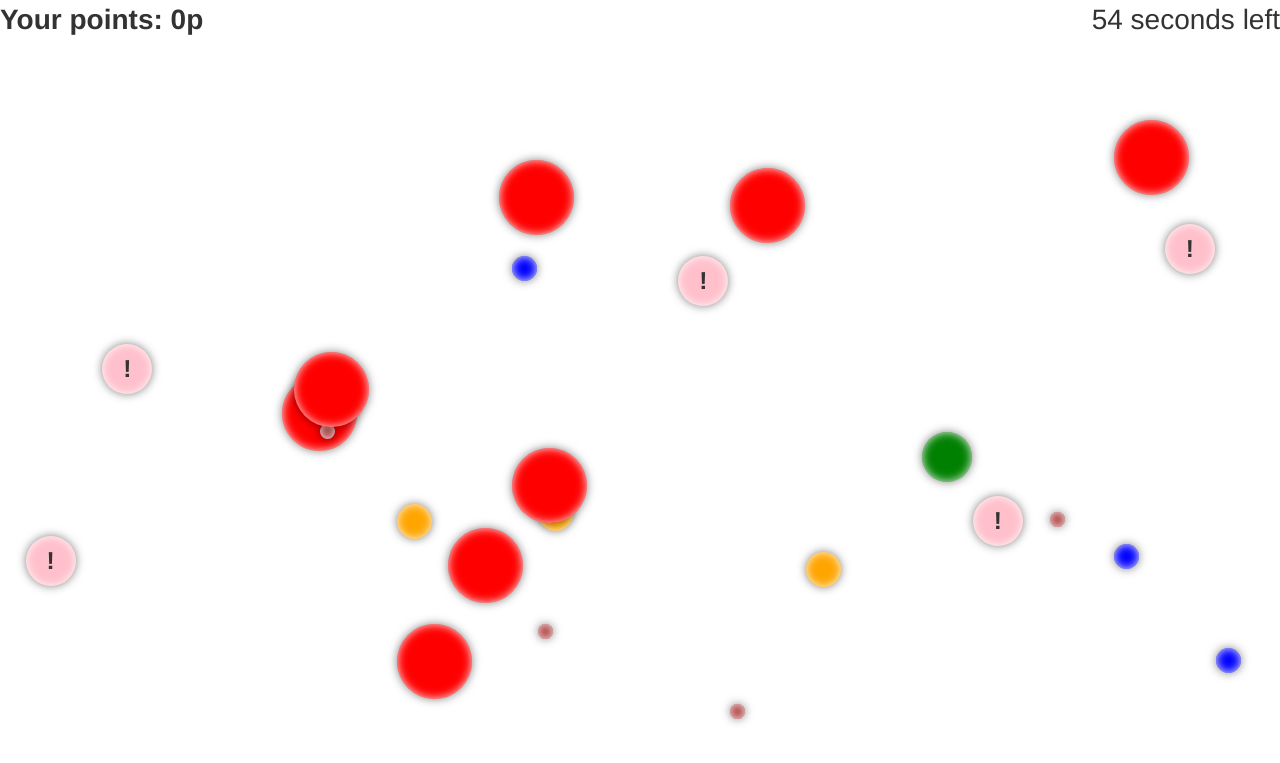
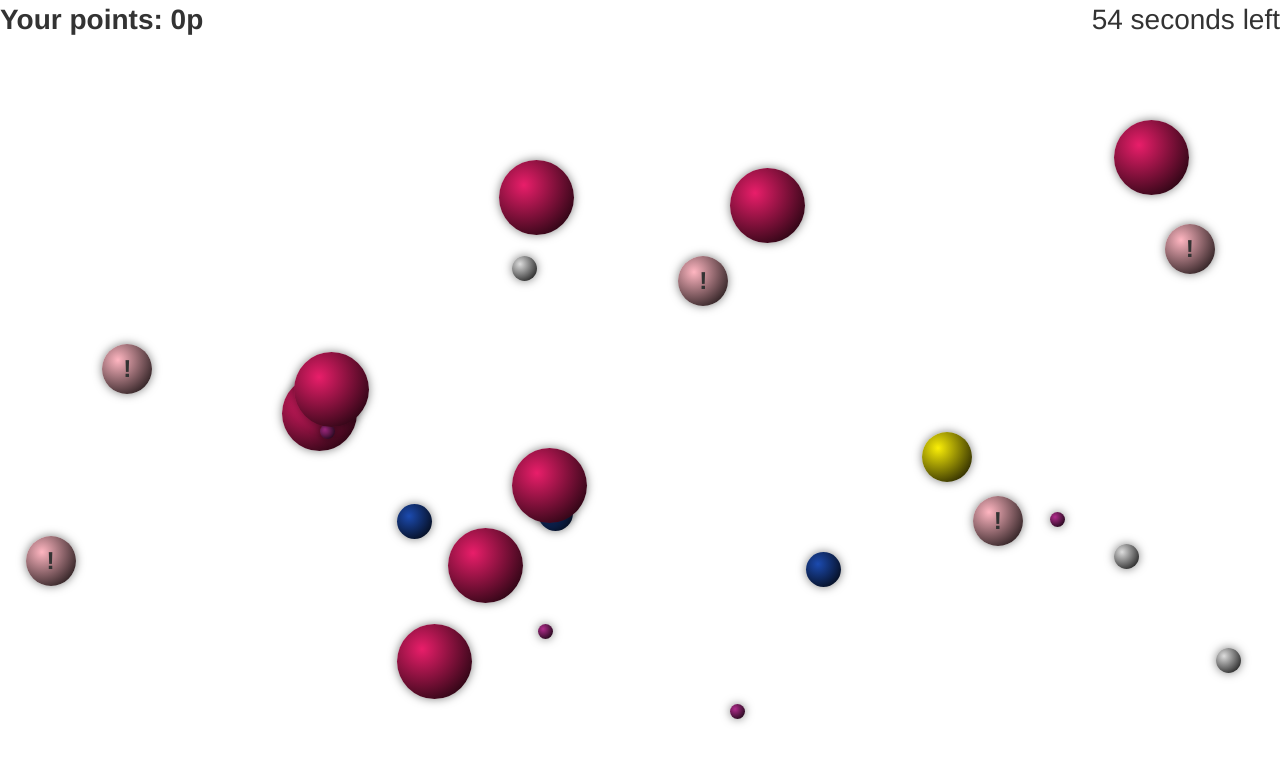
Before and after one commit to murum/Mizro, a PHP site: page / in a window 1280 px wide. Shown: the top 763 px of the page. Run offline with PHP 8.4, Linux system fonts and the light colour scheme.

Commit message:
added balleffect to all balls

```diff
--- a/css/app.css
+++ b/css/app.css
@@ -39,9 +39,7 @@ div.overlay span.points:after {
 	display: block;
 	position: absolute;
 
-	box-shadow:
-		0 0 10px rgba(0,0,0,.5),
-		inset 0 0 10px rgba(255,255,255,.9);
+	box-shadow: 0 0 10px rgba(0,0,0,.5);
 
 	text-align: center;
 	font-size: 1.75em;
@@ -49,7 +47,7 @@ div.overlay span.points:after {
 }
 
 .ball[data-point="1"] {
-	background: red;
+	background: radial-gradient(circle at 25px 25px, #E91E6A, #000);
 
 	height: 75px;
 	width: 75px;
@@ -57,7 +55,7 @@ div.overlay span.points:after {
 }
 
 .ball[data-point="2"] {
-	background: green;
+	background: radial-gradient(circle at 16px 16px, #FBEF07, #000);
 
 	height: 50px;
 	width: 50px;
@@ -65,7 +63,7 @@ div.overlay span.points:after {
 }
 
 .ball[data-point="3"] {
-	background: orange;
+	background: radial-gradient(circle at 12px 12px, #1C4BB0, #000);
 
 	height: 35px;
 	width: 35px;
@@ -73,7 +71,7 @@ div.overlay span.points:after {
 }
 
 .ball[data-point="4"] {
-	background: blue;
+	background: radial-gradient(circle at 8px 8px, #ddd, #000);
 
 	height: 25px;
 	width: 25px;
@@ -81,14 +79,14 @@ div.overlay span.points:after {
 }
 
 .ball[data-point="5"] {
-	background: brown;
+	background: radial-gradient(circle at 5px 5px, #B12C8C, #000);
 	height: 15px;
 	width: 15px;
 	line-height: 15px;
 }
 
 .ball[data-point="-5"] {
-	background: pink;
+	background: radial-gradient(circle at 16px 16px, lightpink, #000);
 
 	height: 50px;
 	width: 50px;
```
